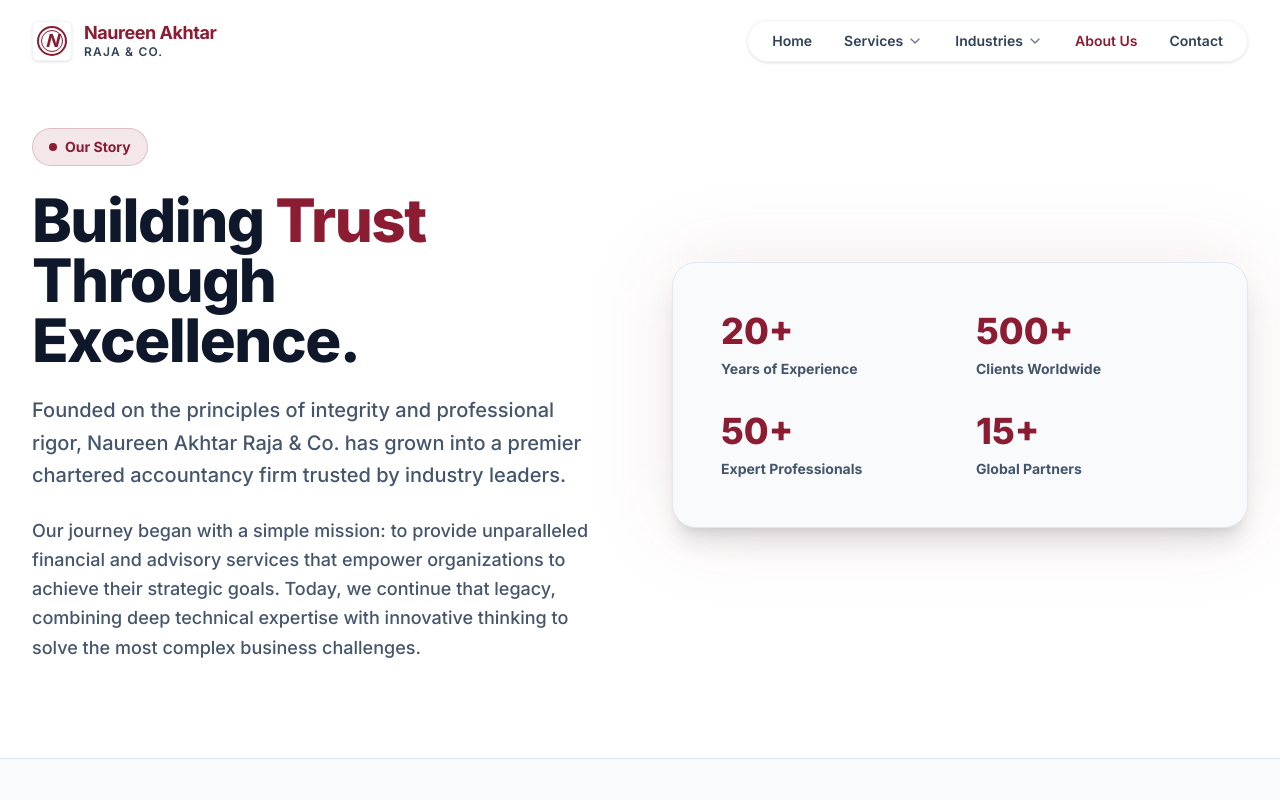
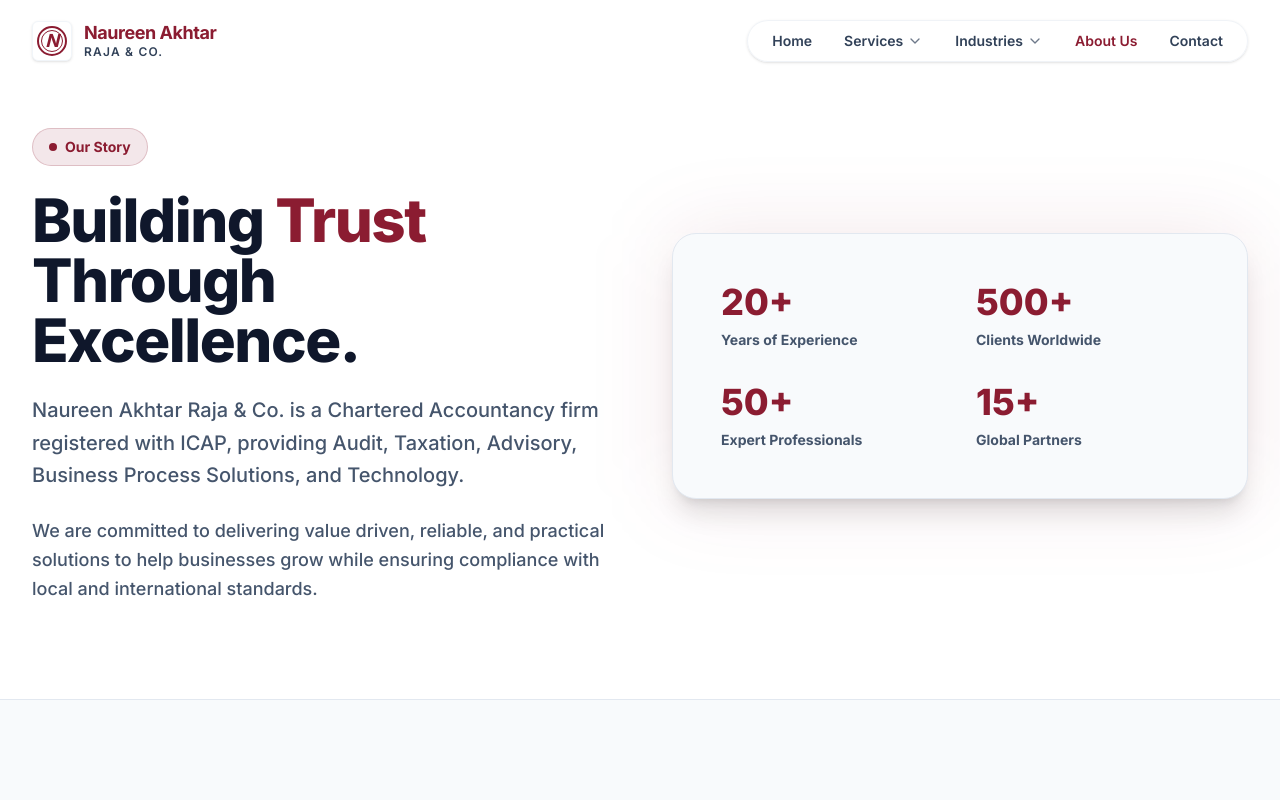
Before and after one commit to ahmerbukhari/NARajaCo, a Next.js app in the folder frontend/: page /about in a window 1280 px wide. Shown: the top 800 px of the page. Built offline with nearby package versions, Linux system fonts and the light colour scheme.

Commit message:
Update About Us page content with provided text

```diff
--- a/frontend/app/about/page.tsx
+++ b/frontend/app/about/page.tsx
@@ -45,10 +45,10 @@
               Building <span className="text-[#8B1C31]">Trust</span> Through Excellence.
             </h1>
             <p className="text-xl text-slate-600 font-medium leading-relaxed mb-6">
-              Founded on the principles of integrity and professional rigor, Naureen Akhtar Raja & Co. has grown into a premier chartered accountancy firm trusted by industry leaders.
+              Naureen Akhtar Raja & Co. is a Chartered Accountancy firm registered with ICAP, providing Audit, Taxation, Advisory, Business Process Solutions, and Technology.
             </p>
             <p className="text-lg text-slate-600 font-medium leading-relaxed">
-              Our journey began with a simple mission: to provide unparalleled financial and advisory services that empower organizations to achieve their strategic goals. Today, we continue that legacy, combining deep technical expertise with innovative thinking to solve the most complex business challenges.
+              We are committed to delivering value driven, reliable, and practical solutions to help businesses grow while ensuring compliance with local and international standards.
             </p>
           </div>
           <div className="relative">
```
